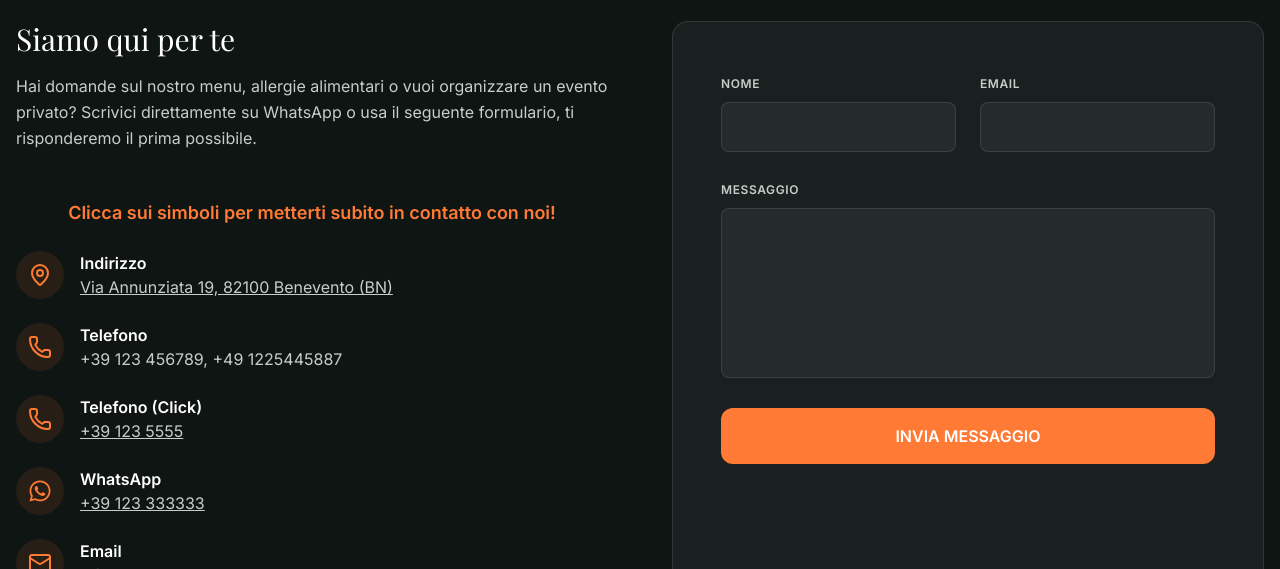
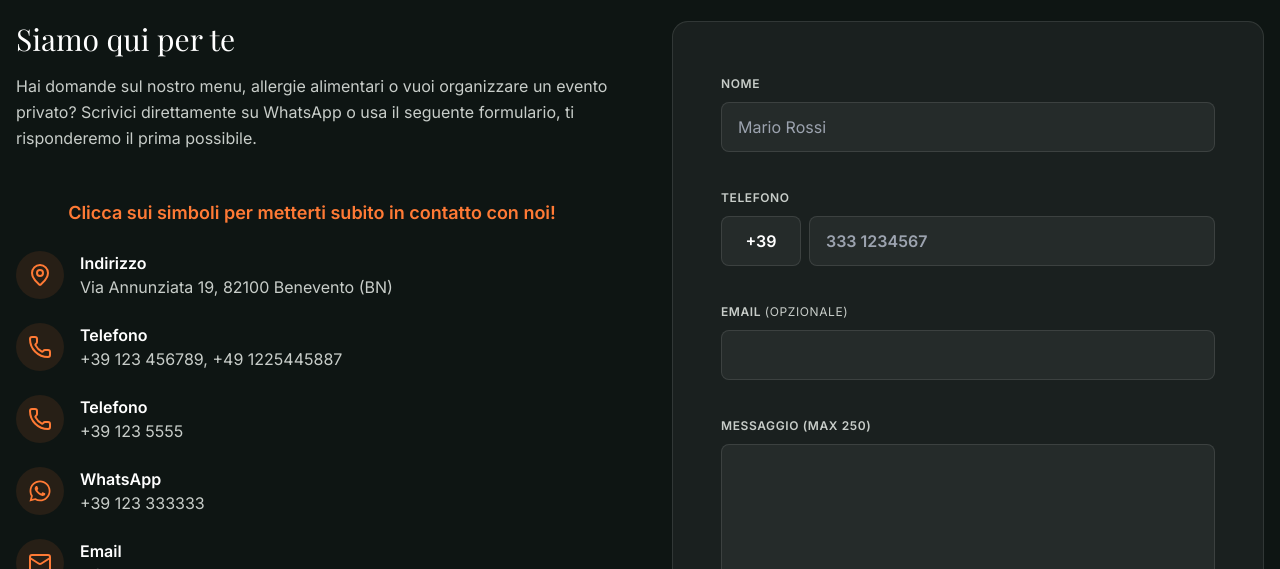
Before and after one commit to webdes-juanquavious/Trattoria_del_Pescatore, a React (Vite) app: page /#/contatto in a window 1280 px wide. Shown: the part 231-800 px from the top of the page. Built offline with nearby package versions, Linux system fonts and the light colour scheme; a web font is replaced by a local one.

Commit message:
Update Contact.tsx

```diff
--- a/pages/Contact.tsx
+++ b/pages/Contact.tsx
@@ -149,7 +149,7 @@ const Contact: React.FC<ContactProps> = ({ lang }) => {
                   </div>
                   <div>
                     <h4 className="text-white font-bold">{t.address}</h4>
-                  <p className="text-restaurant-subtext underline group-hover:text-restaurant-accent transition-colors">{meta.address}</p>
+                    <p className="text-restaurant-subtext group-hover:text-restaurant-accent transition-colors">{meta.address}</p>
                   </div>
                 </a>
               {/* Telefono (solo visualizzazione) */}
@@ -168,8 +168,8 @@ const Contact: React.FC<ContactProps> = ({ lang }) => {
                   <Phone size={24} />
                 </div>
                 <div>
-                  <h4 className="text-white font-bold">{t.phone} (Click)</h4>
-                  <p className="text-restaurant-subtext underline group-hover:text-restaurant-accent transition-colors">{meta.CallPhone}</p>
+                  <h4 className="text-white font-bold">{t.phone}</h4>
+                  <p className="text-restaurant-subtext group-hover:text-restaurant-accent transition-colors">{meta.CallPhone}</p>
                 </div>
               </a>
               {/* Whatsapp (click per aprire chat) */}
@@ -179,7 +179,7 @@ const Contact: React.FC<ContactProps> = ({ lang }) => {
                 </div>
                 <div>
                   <h4 className="text-white font-bold">WhatsApp</h4>
-                  <p className="text-restaurant-subtext underline group-hover:text-restaurant-accent transition-colors">{meta.Whatsapp}</p>
+                  <p className="text-restaurant-subtext group-hover:text-restaurant-accent transition-colors">{meta.Whatsapp}</p>
                 </div>
               </a>
               {/* Email (click per inviare email) */}
@@ -189,11 +189,11 @@ const Contact: React.FC<ContactProps> = ({ lang }) => {
                 </div>
                 <div>
                   <h4 className="text-white font-bold">{t.email}</h4>
-                  <p className="text-restaurant-subtext underline group-hover:text-restaurant-accent transition-colors">{meta.email}</p>
+                  <p className="text-restaurant-subtext group-hover:text-restaurant-accent transition-colors">{meta.email}</p>
                 </div>
               </a>
               {/* Social media dinamici */}
-              <div className="flex flex-wrap gap-4 mt-4">
+              <div className="flex flex-col gap-4 mt-4">
                 {meta.social && Object.entries(meta.social).map(([key, value]) => {
                   if (!socialIcons[key]) return null;
                   // Mostra solo se è un link valido
@@ -207,7 +207,6 @@ const Contact: React.FC<ContactProps> = ({ lang }) => {
                           {socialIcons[key]}
                         </span>
                         <span className="text-white font-bold">{username}</span>
-                        <span className="text-restaurant-subtext">{key.charAt(0).toUpperCase() + key.slice(1)}</span>
                       </a>
                     );
                   }
@@ -219,20 +218,86 @@ const Contact: React.FC<ContactProps> = ({ lang }) => {
 
           {/* Form Side */}
           <div className="bg-white/5 p-8 md:p-12 rounded-2xl border border-white/10">
-            <form className="space-y-6">
-              <div className="grid grid-cols-1 md:grid-cols-2 gap-6">
+            <form className="space-y-8">
+              {/* Nome */}
               <div className="space-y-2">
                 <label className="text-xs font-bold text-restaurant-subtext uppercase tracking-wider">{t.formName}</label>
-                  <input className="w-full bg-white/5 border border-white/10 rounded-lg px-4 py-3 text-white focus:ring-2 focus:ring-restaurant-accent outline-none" />
+                <input
+                  className="w-full bg-white/5 border border-white/10 rounded-lg px-4 py-3 text-white focus:ring-2 focus:ring-restaurant-accent outline-none"
+                  name="name"
+                  autoComplete="name"
+                  placeholder={
+                    lang === 'it' ? 'Mario Rossi' :
+                    lang === 'en' ? 'John Smith' :
+                    lang === 'fr' ? 'Jean Dupont' :
+                    lang === 'es' ? 'Juan Pérez' :
+                    lang === 'de' ? 'Max Mustermann' :
+                    lang === 'zh' ? '张伟' :
+                    lang === 'ar' ? 'محمد أحمد' :
+                    'Mario Rossi'
+                  }
+                />
               </div>
+              {/* Telefono con prefisso */}
               <div className="space-y-2">
-                  <label className="text-xs font-bold text-restaurant-subtext uppercase tracking-wider">Email</label>
-                  <input className="w-full bg-white/5 border border-white/10 rounded-lg px-4 py-3 text-white focus:ring-2 focus:ring-restaurant-accent outline-none" />
+                <label className="text-xs font-bold text-restaurant-subtext uppercase tracking-wider">{t.phone}</label>
+                <div className="flex gap-2">
+                  <input
+                    className="w-20 bg-white/5 border border-white/10 rounded-lg px-4 py-3 text-white font-bold focus:ring-2 focus:ring-restaurant-accent outline-none text-center"
+                    name="prefix"
+                    defaultValue={
+                      lang === 'it' ? '+39' :
+                      lang === 'de' ? '+49' :
+                      lang === 'fr' ? '+33' :
+                      lang === 'es' ? '+34' :
+                      lang === 'en' ? '+44' :
+                      lang === 'zh' ? '+86' :
+                      lang === 'ar' ? '+20' :
+                      '+39'
+                    }
+                    maxLength={5}
+                    placeholder={
+                      lang === 'it' ? '+39' :
+                      lang === 'de' ? '+49' :
+                      lang === 'fr' ? '+33' :
+                      lang === 'es' ? '+34' :
+                      lang === 'en' ? '+44' :
+                      lang === 'zh' ? '+86' :
+                      lang === 'ar' ? '+20' :
+                      '+39'
+                    }
+                  />
+                  <input
+                    className="flex-1 bg-white/5 border border-white/10 rounded-lg px-4 py-3 text-white font-bold focus:ring-2 focus:ring-restaurant-accent outline-none"
+                    name="phone"
+                    autoComplete="tel"
+                    placeholder={
+                      lang === 'it' ? '333 1234567' :
+                      lang === 'en' ? '7123 456789' :
+                      lang === 'fr' ? '612 345678' :
+                      lang === 'es' ? '612 345678' :
+                      lang === 'de' ? '1512 3456789' :
+                      lang === 'zh' ? '138 00138000' :
+                      lang === 'ar' ? '10 1234 5678' :
+                      '333 1234567'
+                    }
+                  />
                 </div>
               </div>
+              {/* Email opzionale */}
               <div className="space-y-2">
-                <label className="text-xs font-bold text-restaurant-subtext uppercase tracking-wider">{t.formMsg}</label>
-                <textarea rows={6} className="w-full bg-white/5 border border-white/10 rounded-lg px-4 py-3 text-white focus:ring-2 focus:ring-restaurant-accent outline-none resize-none"></textarea>
+                <label className="text-xs font-bold text-restaurant-subtext uppercase tracking-wider">{t.email} <span className="font-normal">({lang === 'it' ? 'opzionale' : lang === 'en' ? 'optional' : lang === 'fr' ? 'optionnel' : lang === 'es' ? 'opcional' : lang === 'de' ? 'optional' : lang === 'zh' ? '可选' : lang === 'ar' ? 'اختياري' : 'opzionale'})</span></label>
+                <input className="w-full bg-white/5 border border-white/10 rounded-lg px-4 py-3 text-white focus:ring-2 focus:ring-restaurant-accent outline-none" name="email" autoComplete="email" />
+              </div>
+              {/* Messaggio con limite 250 caratteri */}
+              <div className="space-y-2">
+                <label className="text-xs font-bold text-restaurant-subtext uppercase tracking-wider">{t.formMsg} <span className="text-xs text-restaurant-subtext">(max 250)</span></label>
+                <textarea
+                  rows={6}
+                  maxLength={250}
+                  className="w-full bg-white/5 border border-white/10 rounded-lg px-4 py-3 text-white focus:ring-2 focus:ring-restaurant-accent outline-none resize-none"
+                  name="message"
+                ></textarea>
               </div>
               <button className="w-full bg-restaurant-accent hover:bg-orange-600 text-white font-bold py-4 rounded-xl transition-all">{t.formBtn}</button>
             </form>
```
Lines whose indentation alone changed are shown as unchanged.
